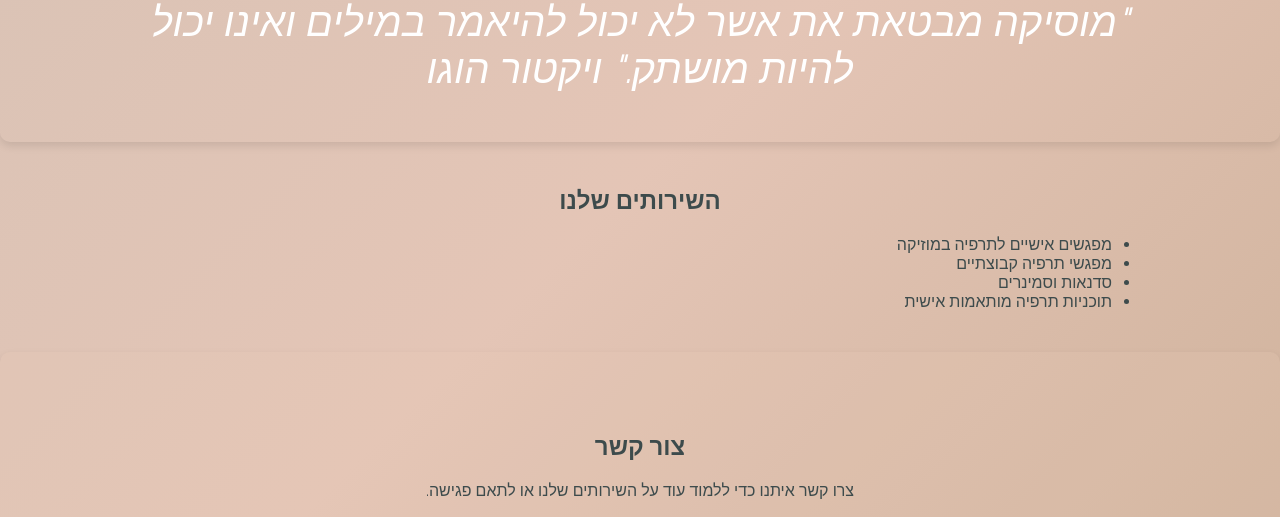
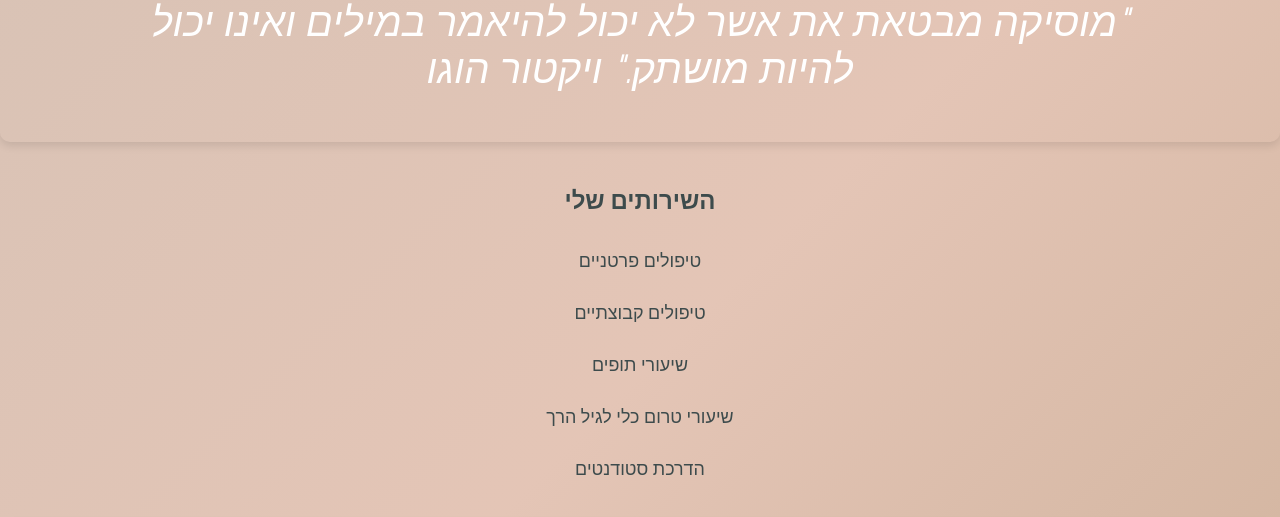
Before and after one commit to danihaif/shaked, a plain HTML site: page index.html in a window 1280 px wide. Shown: the part 1389-1906 px from the top of the page. Drawn offline with Linux system fonts and the light colour scheme.

Commit message:
services

```diff
--- a/index.html
+++ b/index.html
@@ -103,12 +103,13 @@
         </section>
         <section id="services" class="section fade-in">
             <div class="container">
-                <h2>השירותים שלנו</h2>
+                <h2>השירותים שלי</h2>
                 <ul>
-                    <li>מפגשים אישיים לתרפיה במוזיקה</li>
-                    <li>מפגשי תרפיה קבוצתיים</li>
-                    <li>סדנאות וסמינרים</li>
-                    <li>תוכניות תרפיה מותאמות אישית</li>
+                    <li>טיפולים פרטניים</li>
+                    <li>טיפולים קבוצתיים</li>
+                    <li>שיעורי תופים</li>
+                    <li>שיעורי טרום כלי לגיל הרך</li>
+                    <li>הדרכת סטודנטים</li>
                 </ul>
             </div>
         </section>
@@ -116,7 +117,7 @@
             <div class="container">
                 <div class="container contact-container">
                     <h2>צור קשר</h2>
-                    <p>צרו קשר איתנו כדי ללמוד עוד על השירותים שלנו או לתאם פגישה.</p>
+                    <p>טלפון 0528457400</p>
                     <div class="contact-methods">
                         <a href="mailto:shaklaug@gmail.com" class="email-button">
                             <i class="fas fa-envelope"></i> shaklaug@gmail.com
--- a/style.css
+++ b/style.css
@@ -397,3 +397,20 @@ h2 {
     display: block;
     margin: 0 auto;
 }
+
+
+#services {
+    text-align: center; /* Center the text within the services section */
+}
+
+#services ul {
+    list-style-type: none; /* Remove default list styling */
+    padding: 0;
+    margin: 0 auto; /* Center the list within the container */
+    display: inline-block; /* This will make sure the list itself is centered */
+}
+
+#services ul li {
+    padding: 15px 0; /* Space between list items */
+    font-size: 1.12em; /* Adjust the font size if needed */
+}
```
